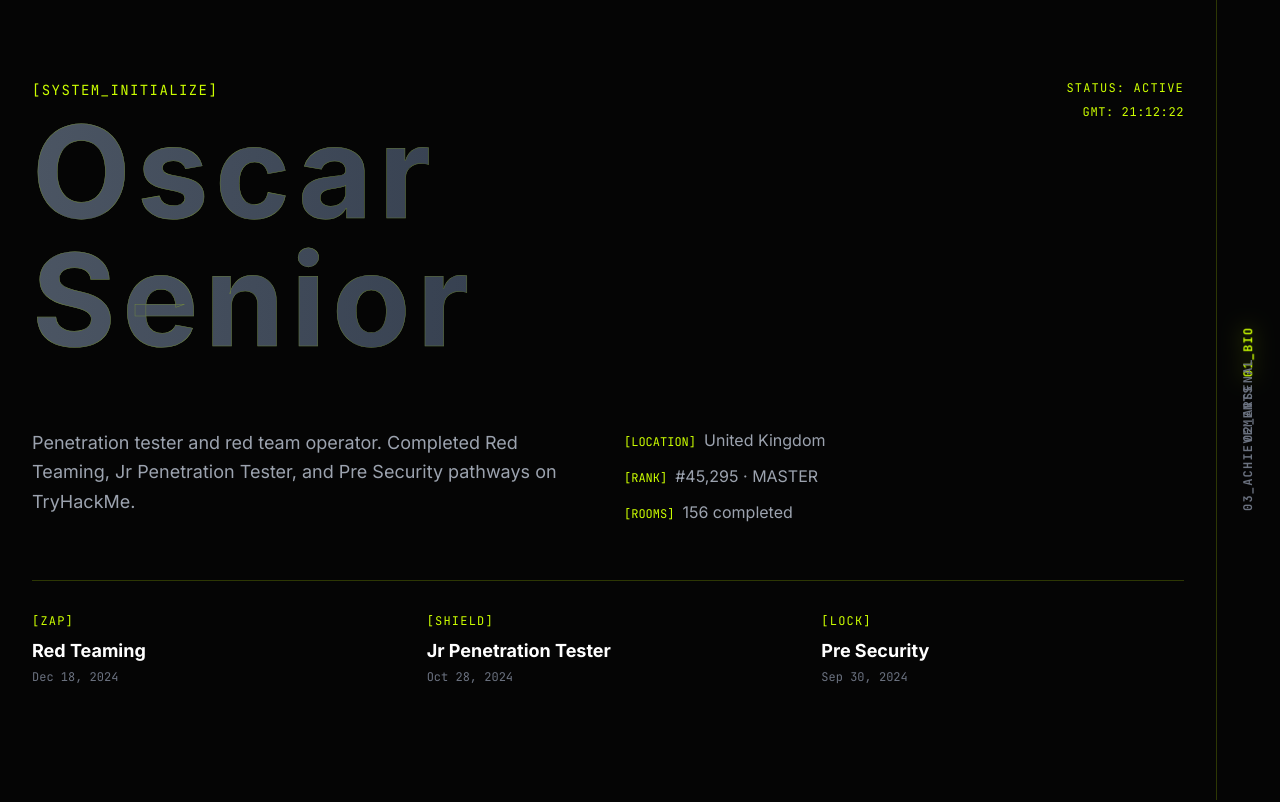
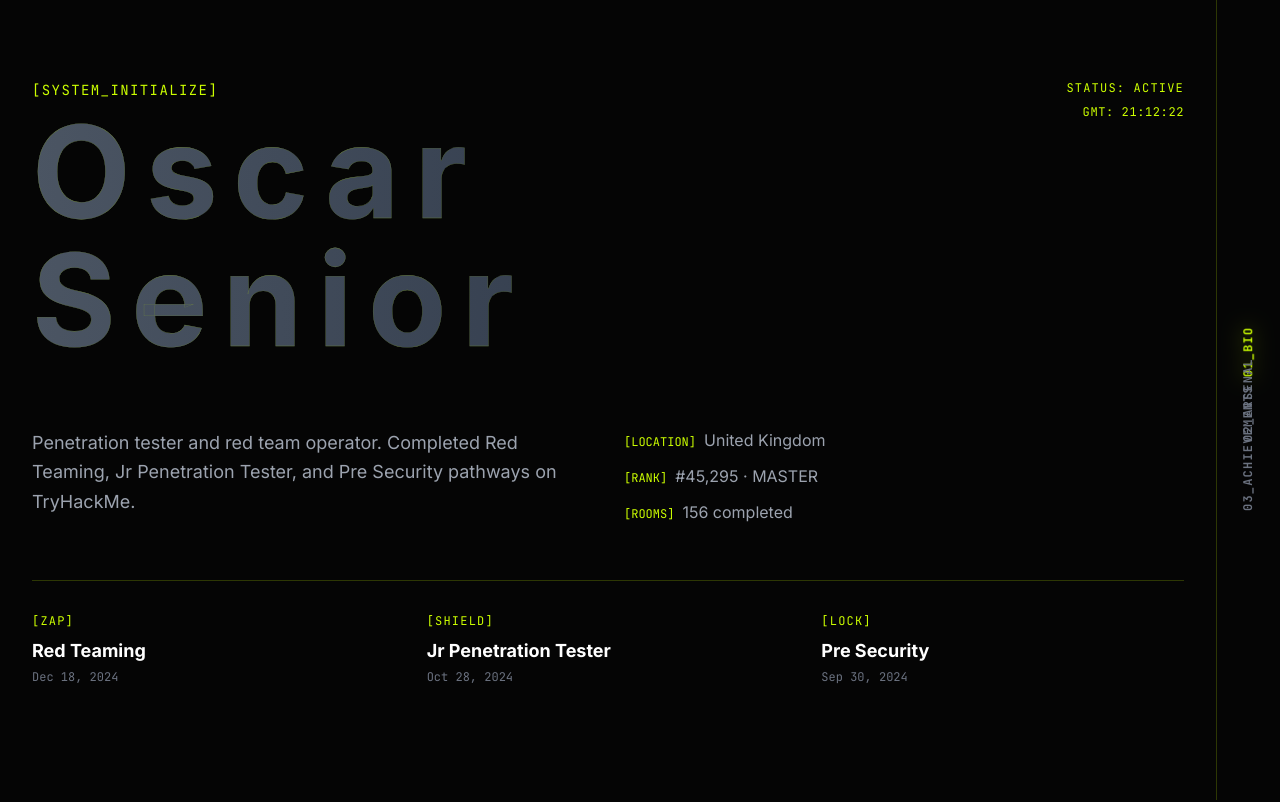
Before and after one commit to NopsFR/New-portoflio, a React (Vite) app: page / in a window 1280 px wide. Shown: the top 802 px of the page. Built offline with nearby package versions, Linux system fonts and the light colour scheme.

Commit message:
fix: increase letter spacing to prevent name overlap in non-hover state

```diff
--- a/src/components/cipher/HeroSection.jsx
+++ b/src/components/cipher/HeroSection.jsx
@@ -22,9 +22,9 @@ export const HeroSection = () => {
                   : 'text-transparent bg-clip-text bg-gradient-to-r from-gray-600 to-gray-700'
               }`}
               style={{
-                textStroke: isHovered ? 'none' : '0.5px rgba(204, 255, 0, 0.3)',
-                WebkitTextStroke: isHovered ? 'none' : '0.5px rgba(204, 255, 0, 0.3)',
-                letterSpacing: '0.05em',
+                textStroke: isHovered ? 'none' : '0.3px rgba(204, 255, 0, 0.3)',
+                WebkitTextStroke: isHovered ? 'none' : '0.3px rgba(204, 255, 0, 0.3)',
+                letterSpacing: '0.12em',
                 fontKerning: 'auto',
               }}
             >
```
